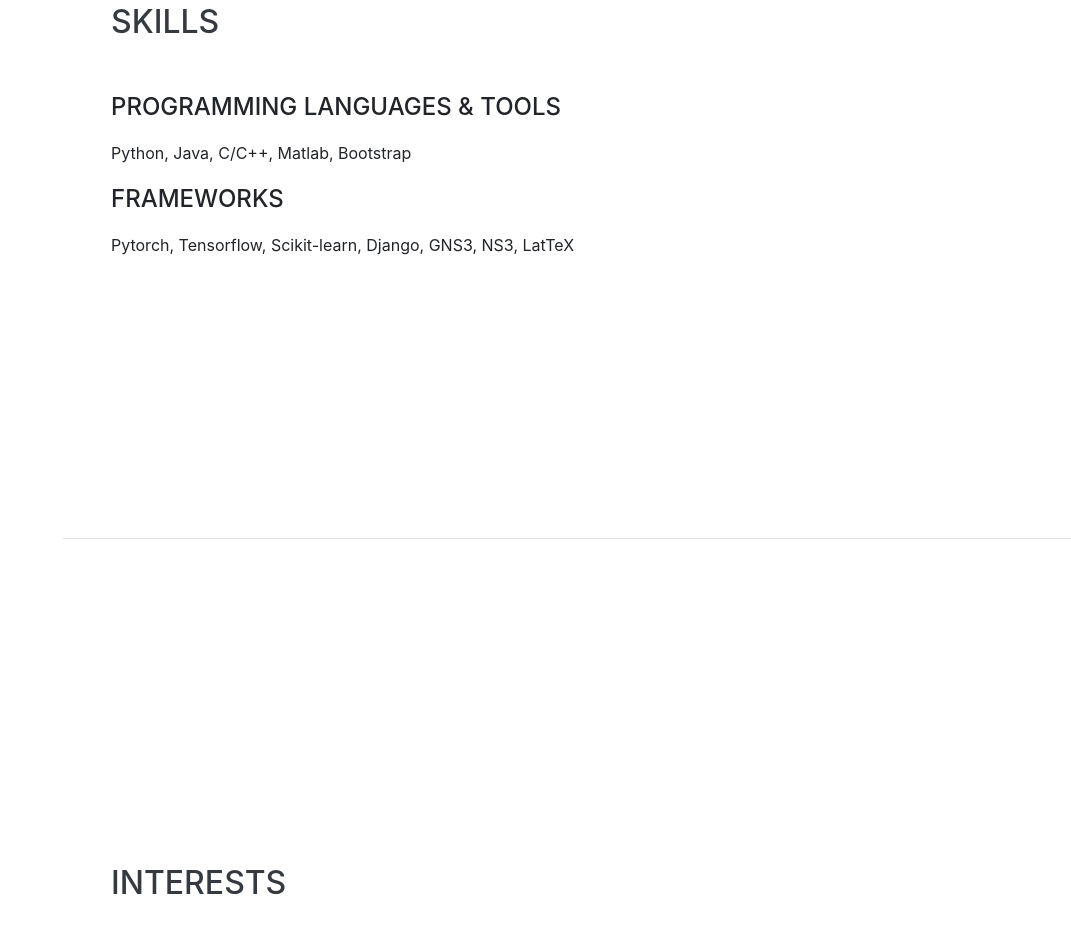
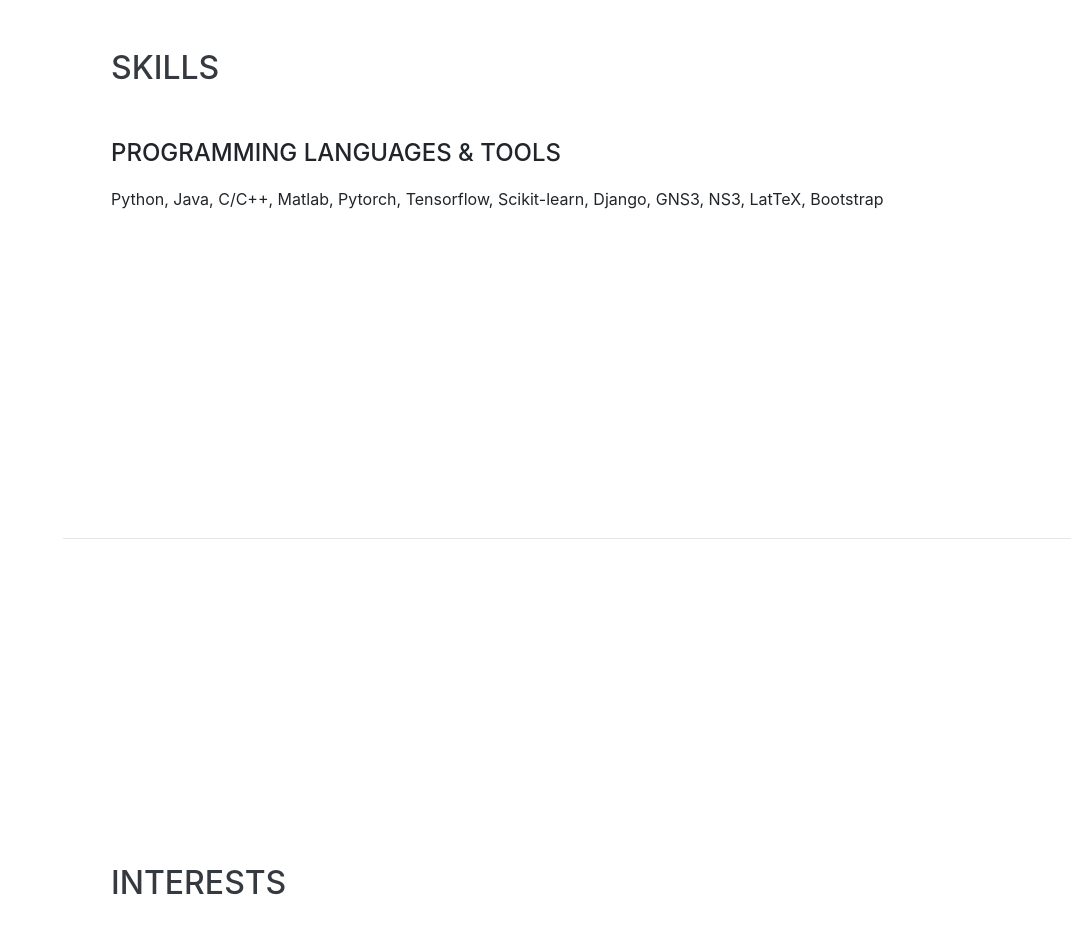
Before and after one commit to ephrem-admasu/ephrem-admasu.github.io, a website with bundled scripts: page index.html in a window 1280 px wide. Shown: the part 4006-4947 px from the top of the page, without its empty margins (209-1280 px from the left). Built offline with nearby package versions, Linux system fonts and the light colour scheme; a web font is replaced by a local one.

Commit message:
Update index.html

```diff
--- a/index.html
+++ b/index.html
@@ -267,10 +267,7 @@
         <h2 class="mb-5">Skills</h2>
 
         <div class="subheading mb-3">Programming Languages &amp; Tools</div>
-        <p>Python, Java, C/C++, Matlab, Bootstrap</p>
-
-        <div class="subheading mb-3">Frameworks</div>
-        <p>Pytorch, Tensorflow, Scikit-learn, Django, GNS3, NS3, LatTeX</p>
+        <p>Python, Java, C/C++, Matlab, Pytorch, Tensorflow, Scikit-learn, Django, GNS3, NS3, LatTeX, Bootstrap</p>
 
 
       </div>
```
